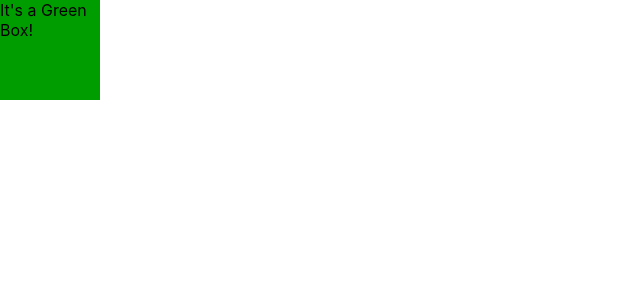
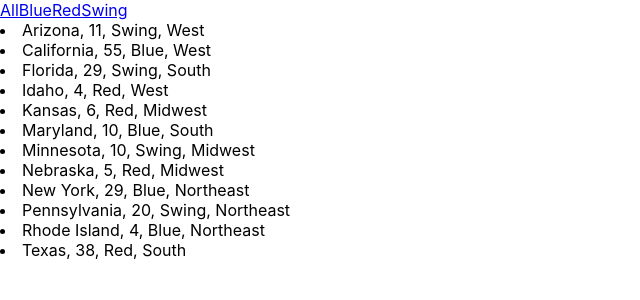
Before and after one commit to lisaxyang/listdev, a React (Create React App) app: page / in a window 1280 px wide. Shown: the top 300 px of the page, without its empty margins (0-640 px from the left). Built offline with nearby package versions, Linux system fonts and the light colour scheme.

Commit message:
it filters! - one filter down

```diff
--- a/src/App.js
+++ b/src/App.js
@@ -5,18 +5,18 @@ import React, { Component } from "react";
 import FilteredList from "./FilteredList";
 
 const usStatesList = [
-  { name: "Rhode Island", numVotes: "4", color: "blue", region: "Northeast"},
-  { name: "Maryland", numVotes: "10", color: "blue", region: "South"},
-  { name: "Idaho", numVotes: "4", color: "red", region: "West"},
-  { name: "Florida", numVotes: "29", color: "swing", region: "South"},
-  { name: "Texas", numVotes: "38", color: "red", region: "South"},
-  { name: "California", numVotes: "55", color: "blue", region: "West"},
-  { name: "New York", numVotes: "29", color: "blue", region: "Northeast"},
-  { name: "Kansas", numVotes: "6", color: "red", region: "Midwest"},
-  { name: "Nebraska", numVotes: "5", color: "red", region: "Midwest"},
-  { name: "Arizona", numVotes: "11", color: "swing", region: "West"},
-  { name: "Pennsylvania", numVotes: "20", color: "swing", region: "Northeast"},
-  { name: "Minnesota", numVotes: "10", color: "swing", region: "Midwest"},
+  { name: "Arizona", numVotes: "11", color: "Swing", region: "West"},
+  { name: "California", numVotes: "55", color: "Blue", region: "West"},
+  { name: "Florida", numVotes: "29", color: "Swing", region: "South"},
+  { name: "Idaho", numVotes: "4", color: "Red", region: "West"},
+  { name: "Kansas", numVotes: "6", color: "Red", region: "Midwest"},
+  { name: "Maryland", numVotes: "10", color: "Blue", region: "South"},
+  { name: "Minnesota", numVotes: "10", color: "Swing", region: "Midwest"},
+  { name: "Nebraska", numVotes: "5", color: "Red", region: "Midwest"},
+  { name: "New York", numVotes: "29", color: "Blue", region: "Northeast"},
+  { name: "Pennsylvania", numVotes: "20", color: "Swing", region: "Northeast"},
+  { name: "Rhode Island", numVotes: "4", color: "Blue", region: "Northeast"},
+  { name: "Texas", numVotes: "38", color: "Red", region: "South"},
 ];
 
 class App extends Component {
--- a/src/DisplayList.js
+++ b/src/DisplayList.js
@@ -0,0 +1,21 @@
+import React, {Component} from 'react';
+
+class DisplayList extends Component {
+
+  constructor() {
+    super();
+  }
+
+
+  render() {
+    return (
+      <div>
+        {this.props.list.map(item =>
+          <li>{item.name}, {item.numVotes}, {item.color}, {item.region}</li> ) }
+      </div>
+    )
+  }
+
+}
+
+export default DisplayList;
--- a/src/FilteredList.js
+++ b/src/FilteredList.js
@@ -1,5 +1,7 @@
-import React, {Component} from 'react'
+import React, {Component} from 'react';
 
+import { Nav } from 'react-bootstrap';
+import DisplayList from "./DisplayList";
 
 class FilteredList extends Component {
 
@@ -10,14 +12,44 @@ class FilteredList extends Component {
     };
   }
 
+  onSelectFilterSize = event => {
+    this.setState({
+      size: event
+    })
+  };
+
+
+  matchesFilterSize = item => {
+    // all items should be shown when no filter is selected
+    if(this.state.size === "All") {
+      return true;
+    } else if (this.state.size === item.color) {
+      return true;
+    } else {
+      return false;
+    }
+  }
+
 
   render() {
     return (
-            <div style={{width: "100px", height: "100px", backgroundColor: "#009d00"}}>
-                It's a Green Box!
+      // <div style={{width: "100px", height: "100px", backgroundColor: "#009d00"}}>
+      //   It's a Green Box!
+      // </div>
+      // Contains filter and sort options
+      <div>
+        <Nav.Item>
+          <Nav.Link eventKey="All" onSelect={this.onSelectFilterSize}>All</Nav.Link>
+          <Nav.Link eventKey="Blue" onSelect={this.onSelectFilterSize}>Blue</Nav.Link>
+          <Nav.Link eventKey="Red" onSelect={this.onSelectFilterSize}>Red</Nav.Link>
+          <Nav.Link eventKey="Swing" onSelect={this.onSelectFilterSize}>Swing</Nav.Link>
+        </Nav.Item>
+
+        <DisplayList list={this.props.list.filter(this.matchesFilterSize)}/>
       </div>
     )
   }
+
 }
 
-export default FilteredList
+export default FilteredList;
```
Also changed, not shown: 1 other file (tests, documents, lock files or other folders). Lines whose indentation alone changed are shown as unchanged.
